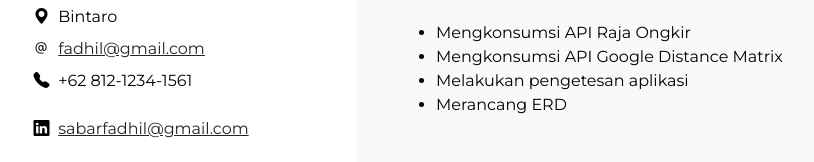
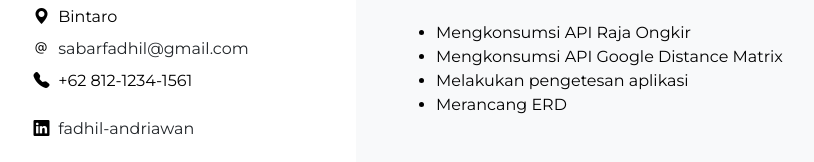
Before and after one commit to Fadhil-Sabar/bootstrap-cv, a plain HTML site: page index.html in a window 1280 px wide. Shown: the part 1054-1216 px from the top of the page, without its empty margins (98-912 px from the left). Drawn offline with nearby package versions, Linux system fonts and the light colour scheme.

Commit message:
[IMPROVE] removing text-decoration on email

```diff
--- a/assets/css/style.css
+++ b/assets/css/style.css
@@ -21,6 +21,10 @@ header{
     font-weight: 900;
 }
 
+.text-dark{
+    text-decoration: none;
+}
+
 .prof-1{
     color: grey;
     font-weight: bold;
--- a/index.html
+++ b/index.html
@@ -49,14 +49,15 @@
                                 <dd class="col-11">Bintaro</dd>
                                 <dt class="col-1"><i class="bi bi-at"></i></dt>
                                 <dd class="col-11 text-white"><a class="text-dark"
-                                        href="mailto:fadhil@gmail.com">fadhil@gmail.com</a>
+                                        href="mailto:sabarfadhil@gmail.com">sabarfadhil@gmail.com</a>
                                 <dt class="col-1"><i class="bi bi-telephone-fill"></i></dt>
                                 <dd class="col-11 text-dark">
                                     <p>+62 812-1234-1561</p>
                                 </dd>
                                 <dt class="col-1"><i class="bi bi-linkedin"></i></dt>
                                 <dd class="col-11 text-white">
-                                    <a class="text-dark" href="mailto:sabarfadhil@gmail.com">sabarfadhil@gmail.com</a>
+                                    <a class="text-dark"
+                                        href="https://www.linkedin.com/in/fadhil-andriawan-71b875212/#education">fadhil-andriawan</a>
                                 </dd>
                             </dl>
                         </div>
```
